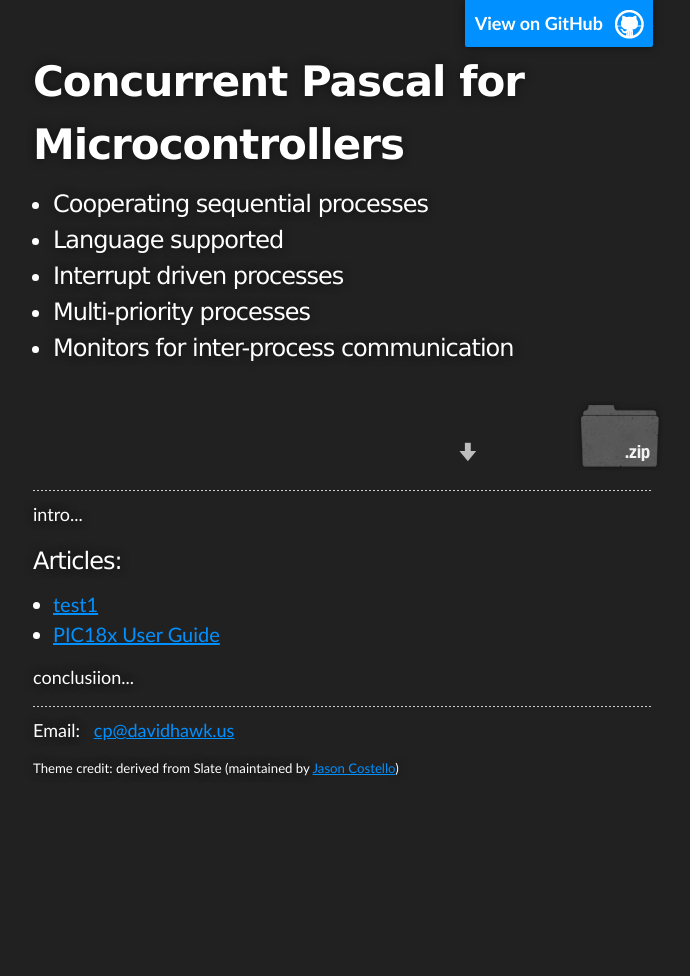
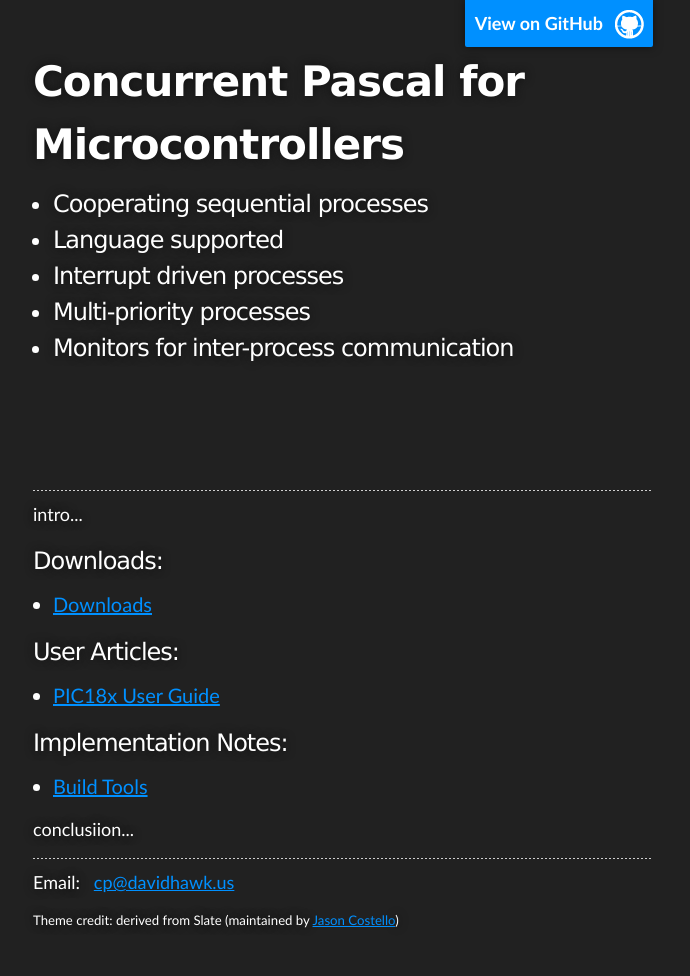
Before and after one commit to dhawk/concurrent-pascal-compiler, a Jekyll site: the page nav.html, which Jekyll copies as it is, in a window 1280 px wide. Shown: the whole page, without its empty margins (297-987 px from the left). Built offline with Jekyll 4.4.1, drawn with Linux system fonts in a browser that asks for light colours; before the commit the page ends 900 px from its top, so only the background shows below that.

Commit message:
added downloads and tools pages

```diff
--- a/nav.html
+++ b/nav.html
@@ -37,22 +37,28 @@
               <li>Monitors for inter-process communication</li>
             </ul>
           </h2>
-
+<!--
           <section id="downloads">
-            <a class="zip_download_link" href="cpc_pic18x.zip">Download this project as a .zip file</a>
-<!--
+            <a class="zip_download_link" href="javascript:alert('not implemented');">Download this project as a .zip file</a>
             <a class="tar_download_link" href="javascript:alert('not implemented');">Download this project as a tar.gz file</a>
+          </section>
 -->
-          </section>
         </header>
         <header class="inner">
           <hr />
           <div id="nav_body">
             <p>intro...</p>
-            <h1 id="project_tagline">Articles:</h1>
+            <h1 id="project_tagline">Downloads:</h1>
             <ul id="nav_article_links">
-              <li><a href="test1.html" target="content">test1</a></li>
+              <li><a href="downloads.html" target="content">Downloads</a></li>
+            </ul>
+            <h1 id="project_tagline">User Articles:</h1>
+            <ul id="nav_article_links">
               <li><a href="pic18x-user-guide.html" target="content">PIC18x User Guide</a></li>
+            </ul>
+            <h1 id="project_tagline">Implementation Notes:</h1>
+            <ul id="nav_article_links">
+              <li><a href="build_tools.html" target="content">Build Tools</a></li>
             </ul>
             <p>conclusiion...</p>
             <hr />
--- a/test1.html
+++ /dev/null
@@ -1 +0,0 @@
-content 1
```
Also changed, not shown: downloads.md (added, +4 -0 lines).
